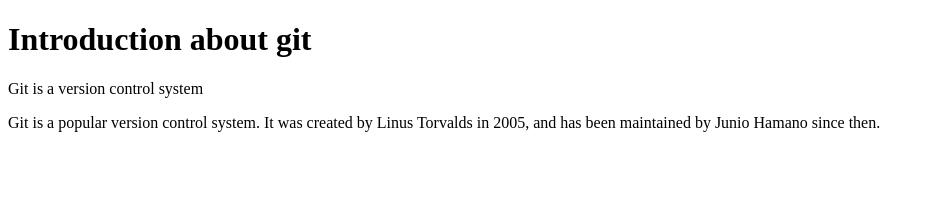
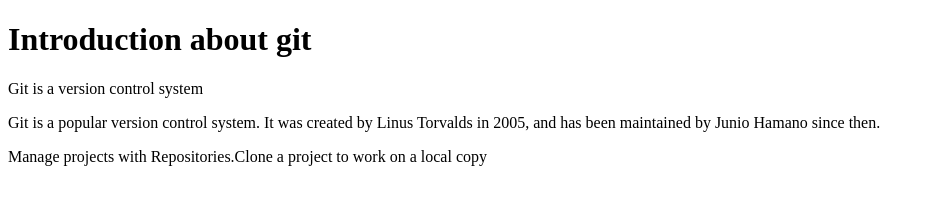
Before and after one commit to ankitakangane/practice2, a plain HTML site: page index.html in a window 1280 px wide. Shown: the whole page, without its empty margins (0-935 px from the left). Drawn offline with Linux system fonts and the light colour scheme.

Commit message:
git new info added

```diff
--- a/index.html
+++ b/index.html
@@ -7,5 +7,6 @@
     <h1>Introduction about git</h1>
     <p>Git is a version control system</p>
     <p>Git is a popular version control system. It was created by Linus Torvalds in 2005, and has been maintained by Junio Hamano since then.</p>
+    <p>Manage projects with Repositories.Clone a project to work on a local copy</p>
 </body>
 </html>
```
Also changed, not shown: about.html (+1 -0 lines).
